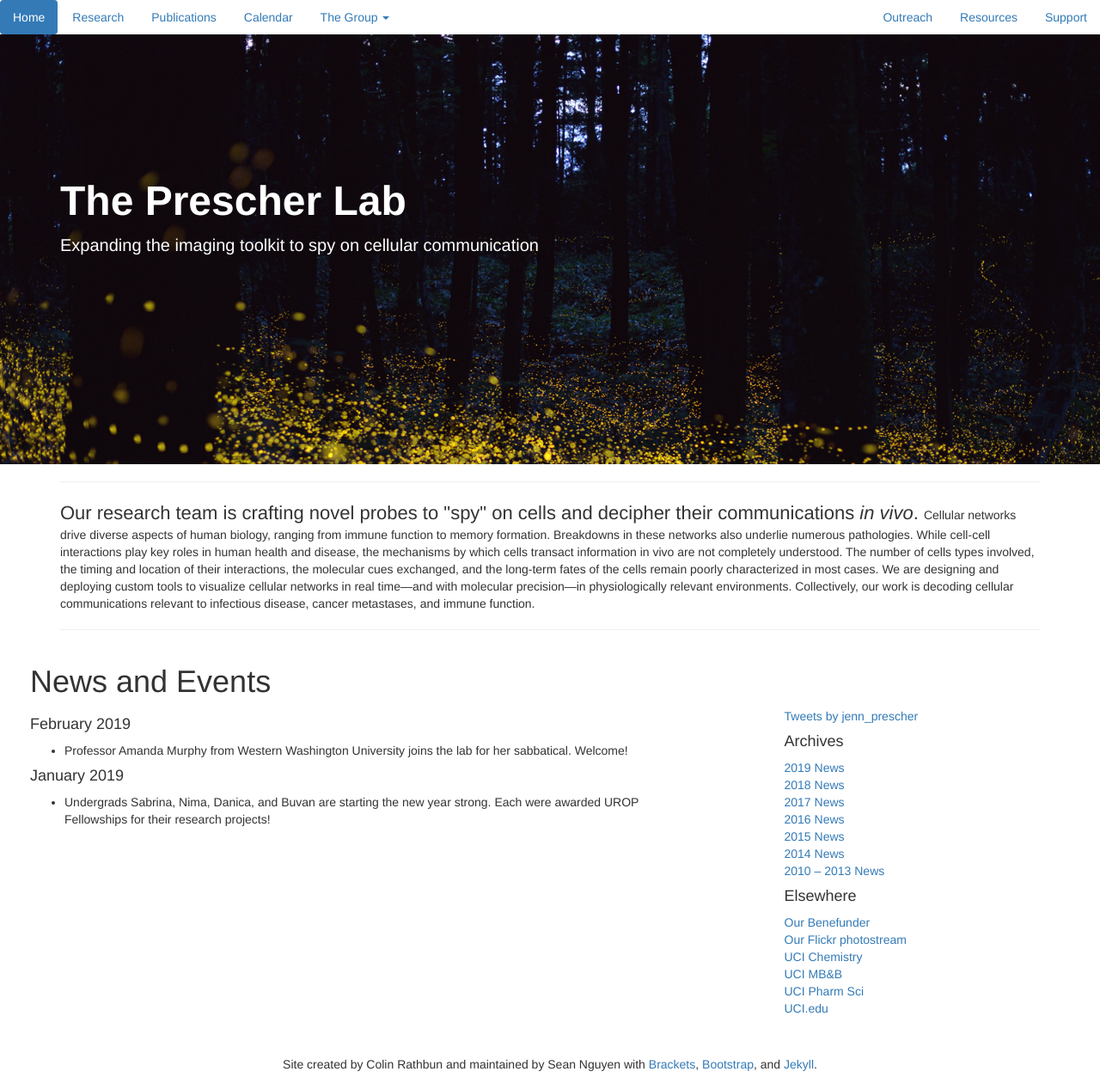
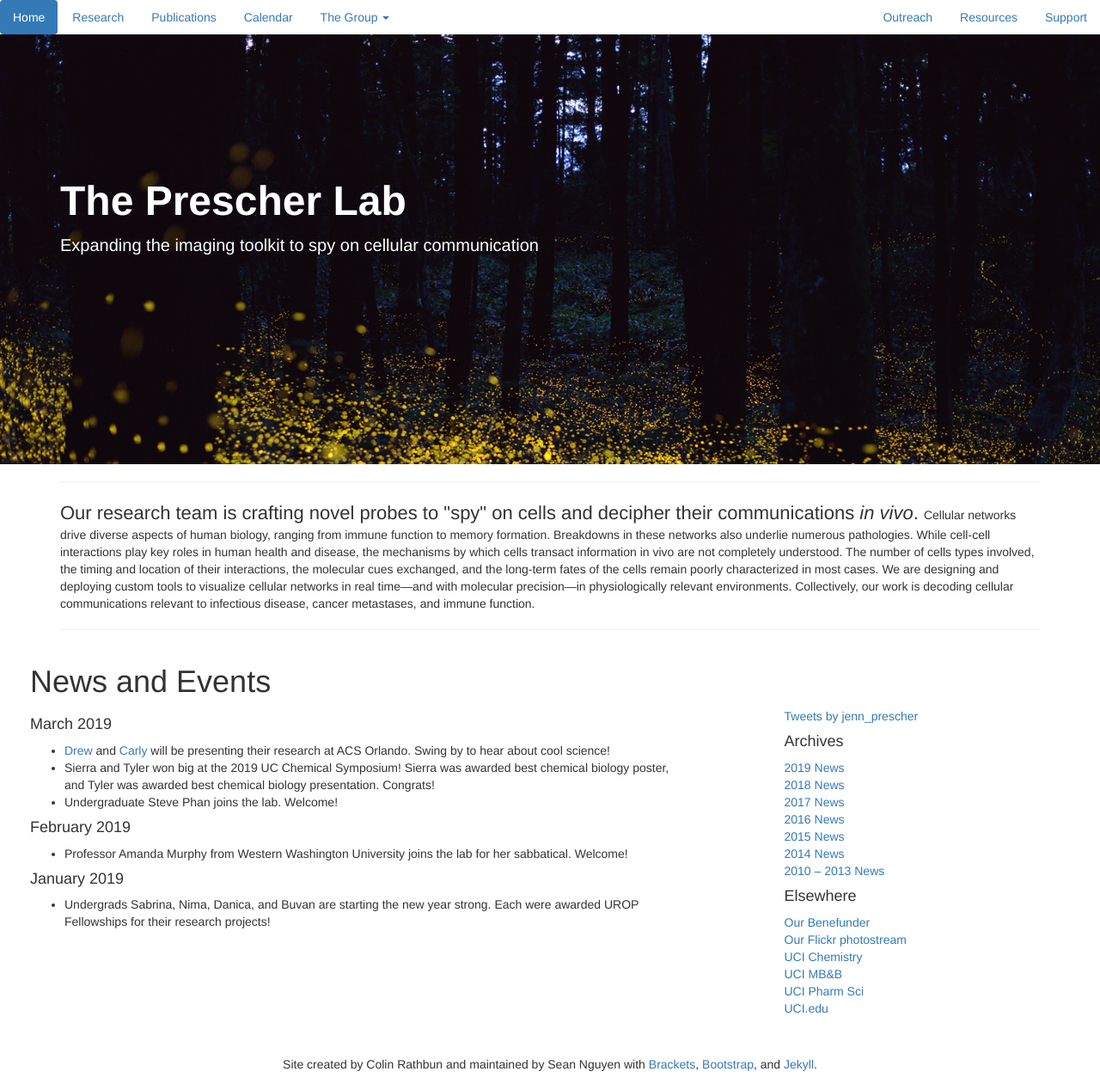
Before and after one commit to c-bun/Prescher-Lab-Site, a Jekyll site: the page built from index.html, in a window 1280 px wide. Shown: the whole page at 86% size. Built offline with Jekyll 4.4.1, drawn with Linux system fonts in a browser that asks for light colours; comment, search, counter and statistics services are not loaded.

Commit message:
PrescherLabSite_March2019_Update1

```diff
--- a/Calendar.html
+++ b/Calendar.html
@@ -44,6 +44,7 @@ padding: 2px;
    <tr><td>February 28</td><td>Anastasia</td><td>Research</td><td>NS1 4144</td></tr>
    <tr><td>March 7</td><td>Drew</td><td>Research</td><td>NS1 4144</td></tr>
    <tr><td><i>Friday, March 15</i></td><td>Rotation Students</td><td>Research</td><td>NS1 4144</td></tr>
-   <tr><td>March 21</td><td>Mariana / Robby</td><td>Previous Research</td><td>NS1 4144</td></tr>
-   <tr><td>March 28</td><td>Sierra / Anna / Tyler H.</td><td>Proposal Pitch</td><td>NS1 4144</td></tr>
+   <tr><td>March 21</td><td>Carly / Tyler / Anna / Anastasia</td><td>Practice Talks</td><td>NS1 4144</td></tr>
+   <tr><td>March 28</td><td>Mariana / Robby</td><td>Previous Research</td><td>NS1 4144</td></tr>
+   <tr><td>April 4</td><td>Sierra / Anna / Tyler H.</td><td>Proposal Pitch</td><td>NS1 4144</td></tr>
   </tbody></table>
--- a/_data/group.csv
+++ b/_data/group.csv
@@ -1,13 +1,14 @@
 first,last,position,hometown,education,hero,awards,current_position
 Colin,Rathbun,former_graduate,"Grand Rapids, MI","B.S., Chemistry, Hope College; Ph.D. 2018",Nicola Tesla,NSF Graduate Research Fellow (2012-2017) : Allergan Graduate Research Fellow (2017) : Edward K. C. Lee Awardee (2018),"NIH Postdoctoral Fellow, Palmer Lab, University of Colorado, Boulder"
 Zach,Reinert,former_postdoc,"North East, MD","B.S., Biochemistry, University of Maryland, Baltimore County; Ph.D., Chemistry, University of Pittsburgh",Albert Einstein,George Hewitt Medical Research Postdoctoral Fellow (2017) : ACS Young Chemists Committee Travel Award (2017),"Research Scientist, UES (Dayton)"
+Tyler,Albin (Joint Esser-Kahn and Guan Labs),graduate,"Redmond, WA","B.S., Biochemistry, Western Washington University",Jonas Salk,UCI Chancellor's Fellowship (2014-2016) : NIH T32 Chemical and Structural Biology Training Grant Fellow (2016-2017),
 David,Row,former_graduate,"Berwick, PA","B.S., Biochemistry, Western Washington University; Ph.D. 2018",Ronald Breslow,"NSF Graduate Research Honorable Mention (2015) : Michael E. Gebel Award (UCI, 2015) : NSF Graduate Research Fellow (2016) : Genentech Graduate Student Research Awardee (2018)","Postdoc, Merck"
 Sean,Nguyen,graduate,"Saugus, MA","B.S., Chemical Biology, UC Berkeley",Tu Youyou,NSF Graduate Research Honorable Mention (2016) : ACS BIOL Travel Awardee (2018),
 Zi,Yao,graduate,"Hayward, CA","B.S., Chemistry, UC Davis",Arnold O. Beckman,NSF Graduate Research Honorable Mention (2016) : NSF IGERT Fellow (2016-2018) : NSF Graduate Research Fellow (2017-2020) : ACS BIOL Travel Awardee (2018),
 Krysten,Jones,former_graduate,"Langhorne, PA","B.S., Biotechnology, Elizabethtown College; Ph.D. 2017",Ester Lederberg,NIH T32 Chemical and Structural Biology Training Grant Fellow (2014-2017) : Howard A. Schneiderman Award (2016),"Postdoc, Dickinson Lab, University of Chicago"
 Joanna,Laird,former_graduate,"Los Gatos, CA","B.S., Chemistry, Santa Clara University; Ph.D. 2016",Rosalind Franklin,NSF IGERT Fellow (2013-2015),"Lecturer, Cal Poly San Luis Obispo"
 William,Porterfield,former_graduate,"Thousand Oaks, CA","B.A., Biochemistry, University of San Diego; Ph.D. 2017",Leonardo Da Vinci,NSF IGERT Fellow (2014-2016) : NSF Graduate Research Honorable Mention (2014) : UCI Allergan Fellow (2015-2016) : IGERT Competetive Innovation Winner (2015-2016) : ACS BIOL Travel Awardee (2016),"Postdoc, Zhang Lab, UC Berkeley"
-Brendan,Zhang,former_graduate,"Eugene, OR","B.A., Chemistry, Willamette University",Frederick Sanger,"GAANN Fellow (UCI, 2013-2015) : ACS BIOL Travel Awardee (2016)","Research Scientist, Akeagen"
+Brendan,Zhang,former_graduate,"Eugene, OR","B.A., Chemistry, Willamette University; Ph.D. 2018",Frederick Sanger,"GAANN Fellow (UCI, 2013-2015) : ACS BIOL Travel Awardee (2016)","Research Scientist, Akeagen"
 Kevin,Yang,former_undergrad,"Chengdu, China","B.S., Chemistry, UC Irvine (2016)",Jenn Prescher,UCI SURP Fellow (2015) : Allergan Summer Fellow (2015) : UROP Fellow (2015-2016) : Pfizer Undergrad Award in Organic Chemistry (2016),
 Monique,Reyes,former_undergrad,"Los Angeles, CA","B.S., Pharm Sci, UC Irvine (2016)",Jenn Prescher,UCI SURP Fellow (2015) : Allergan Summer Fellow (2015) : UROP Fellow (2015-2016),
 Marian,Sagoe,former_undergrad,"Fontana, CA","B.S., Chemistry, UC Irvine (2016)",Rosalind Franklin,UCI SURP Fellow (2015) : Allergan Summer Fellow (2015) : UROP Fellow (2015-2016),
@@ -40,7 +41,7 @@ Jennifer,Sun,former_undergrad,,University High School,,,
 Nima,Singh,undergrad,"Sacramento, CA","B.S., Neurobiology",My Dad,UROP Fellow (2018-2019) : UROP Summer Fellowship (2018) : Allergan Summer Fellow (2018) : UROP Fellow (2019-2020),
 Paola,Santibanez,former_undergrad,"Huancayo, Peru","B.S., Chemistry",,UROP Fellow (2018-2019),
 Carly,Brennan,graduate,"Simi Valley, CA","B.S., Chemistry, USC",Marie Curie,NSF Graduate Research Honorable Mention (2018),
-Danica,Resurreccion,undergrad,"Bulacan, Philippines","B.S., Public Health Sciences",Zach Reinert,UROP Summer Fellowship (2018) : Allergan Summer Fellow (2018) : UROP Fellow (2019-2020),
+Danica,Resurreccion,former_undergrad,"Bulacan, Philippines","B.S., Public Health Sciences, UC Irvine (2018)",Zach Reinert,UROP Summer Fellowship (2018) : Allergan Summer Fellow (2018) : UROP Fellow (2019-2020),
 Drew,Ferreira,postdoc,"San Bruno, CA","A.B., Chemistry, UC Davis; Ph.D., Chemistry, Oregon State University",Richard Feynman,George Hewitt Medical Research Postdoctoral Fellow (2018),
 Kevin,Ng,graduate,"Walnut, CA","B.S., Biochemistry and Cell Biology, UC San Diego; M.S., Biology, UC San Diego",Stephen Hawking,,
 Buvan,Sathishkumar,undergrad,"Las Vegas, NV","B.S., Chemistry, UC Irvine",Marie Curie,UROP Fellow (2019-2020),
@@ -50,5 +51,5 @@ Danika,Ferguson,former_undergrad,"San Mateo, CA","B.S., Biological Sciences",Kat
 Elena,Helm,undergrad,"San Clemente, CA","B.S., Chemistry (Chemical Biology Concentration)",Dorothy Hodgkin,,
 Robby,Dorn,graduate,"Edina, MN","B.A., Chemistry, Whitman College",Bill Nye,,
 Mariana,Navarro,graduate,"Canby, OR","B.A., Biochemistry, Willamette University",Alice Ball,,
-Amanda,Murphy,postdoc,"Lacey, WA","B.A., Chemistry & B.S., Plastics Engineering Technology, Western Washington University; Ph.D., Organic Chemistry, University of California, Berkeley; Postdoctoral Scholar, Biomedical Engineering, Tufts University",,NIH Ruth L. Kirschstein National Service Research Award Postdoctoral Fellowship (2007-2009) : Cottrell College Science Award (2014),"Associate Professor, Chemistry, Western Washington University : NSF-REU Director, Chemistry, Western Washington University : Visiting Associate Researcher, Chemistry, University of California, Irvine"
-Tyler,Albin (Joint Esser-Kahn and Guan Labs),graduate,"Redmond, WA","B.S., Biochemistry, Western Washington University",Jonas Salk,UCI Chancellor's Fellowship (2014-2016) : NIH T32 Chemical and Structural Biology Training Grant Fellow (2016-2017),
+Amanda,Murphy,former_postdoc,"Lacey, WA","B.A., Chemistry & B.S., Plastics Engineering Technology, Western Washington University; Ph.D., Organic Chemistry, University of California, Berkeley; Postdoctoral Scholar, Biomedical Engineering, Tufts University",,NIH Ruth L. Kirschstein National Service Research Award Postdoctoral Fellowship (2007-2009) : Cottrell College Science Award (2014),"Associate Professor, Chemistry, Western Washington University : NSF-REU Director, Chemistry, Western Washington University : Visiting Associate Researcher, Chemistry, University of California, Irvine"
+Steve,Phan,undergrad,"Westminster, CA","B.S., Biology",Louis Pasteur,,
--- a/_posts/2019-01-23-2019-News.markdown
+++ b/_posts/2019-01-23-2019-News.markdown
@@ -3,6 +3,11 @@ layout: post
 title:  "2019 News"
 categories: group_update
 ---
+#### March 2019
+- [Drew](https://plan.core-apps.com/acsorlando2019/abstract/713e959c-e9c8-4e1f-a6fd-9cf766e75980) and [Carly](https://plan.core-apps.com/acsorlando2019/abstract/13e0cb72-3f11-482f-aa80-d44d2ea9c201) will be presenting their research at ACS Orlando. Swing by to hear about cool science!
+- Sierra and Tyler won big at the 2019 UC Chemical Symposium! Sierra was awarded best chemical biology poster, and Tyler was awarded best chemical biology presentation. Congrats!
+- Undergraduate Steve Phan joins the lab. Welcome!
+
 #### February 2019
 - Professor Amanda Murphy from Western Washington University joins the lab for her sabbatical. Welcome!
 
```
Also changed, not shown: images/group/Albin (Joint Esser-Kahn and Guan Labs)_Tyler.jpg (deleted), images/group/Albin (Joint Esser-Kahn and Guan Labs)_Tyler.png (added), images/group/Nguyen_Sean.png (deleted), images/group/Phan_Steve.JPG (added), 1 other file.
